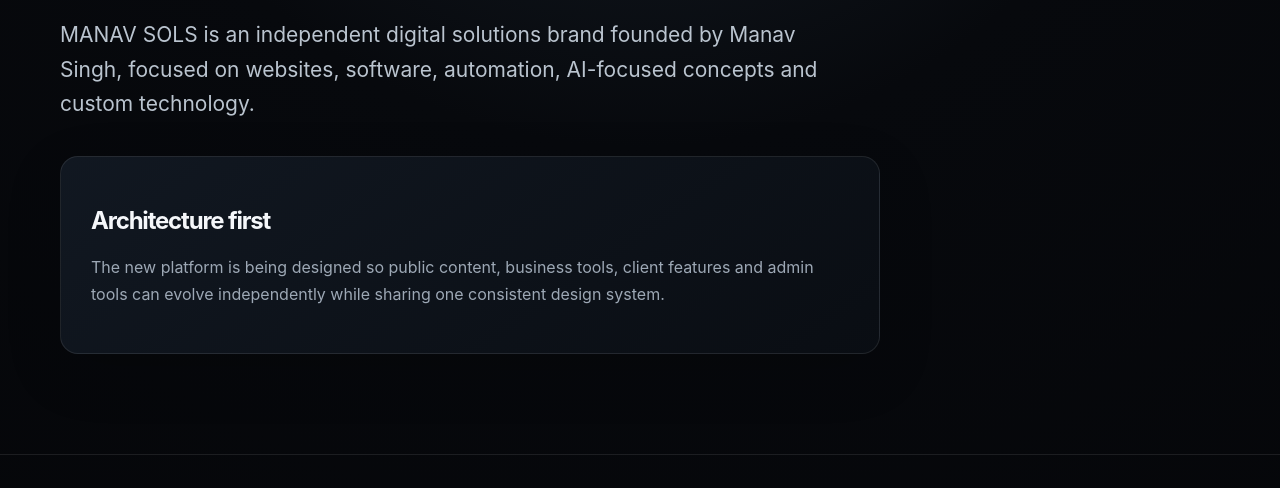
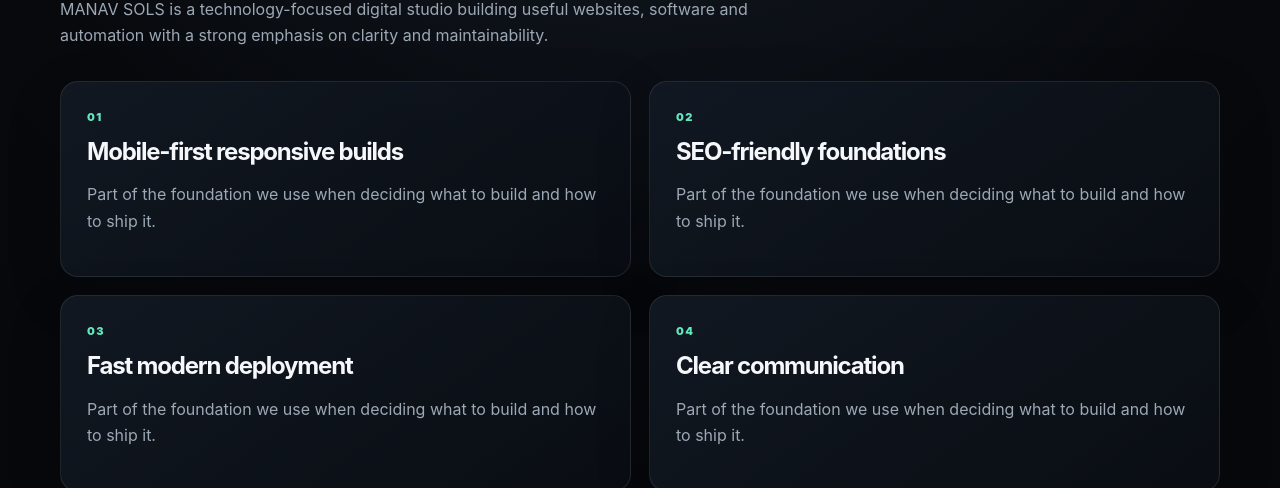
Before and after one commit to Manav9910ms/manavsols, an Astro site in the folder v2/: page /about in a window 1280 px wide. Shown: the part 304-792 px from the top of the page. Built offline with nearby package versions, Linux system fonts and the light colour scheme; Astro itself is replaced by a stand-in of ours.

Commit message:
Build V2 about page

```diff
--- a/v2/src/pages/about/index.astro
+++ b/v2/src/pages/about/index.astro
@@ -1,15 +1,18 @@
 ---
 import BaseLayout from "../../layouts/BaseLayout.astro";
 import SectionHeading from "../../components/SectionHeading.astro";
+import { site, trustPoints } from "../../data/site";
 ---
-
-<BaseLayout title="About | MANAV SOLS" description="Learn about MANAV SOLS and its technology services platform.">
-  <section class="section container detail-page">
-    <SectionHeading eyebrow="About MANAV SOLS" title="A technology brand built around useful digital products" />
-    <p class="lead">MANAV SOLS is an independent digital solutions brand founded by Manav Singh, focused on websites, software, automation, AI-focused concepts and custom technology.</p>
+<BaseLayout title="About" description="Learn about MANAV SOLS and the principles behind its digital work.">
+  <section class="detail-page container">
+    <SectionHeading eyebrow="About MANAV SOLS" title="Small enough to stay focused. Structured enough to grow." description="MANAV SOLS is a technology-focused digital studio building useful websites, software and automation with a strong emphasis on clarity and maintainability." />
+    <div class="card-grid">
+      {trustPoints.map((point, index) => <article class="card"><p class="card-index">0{index + 1}</p><h2>{point}</h2><p>Part of the foundation we use when deciding what to build and how to ship it.</p></article>)}
+    </div>
     <div class="detail-panel">
-      <h2>Architecture first</h2>
-      <p>The new platform is being designed so public content, business tools, client features and admin tools can evolve independently while sharing one consistent design system.</p>
+      <h2>Work with us</h2>
+      <p>Projects can start from a business requirement, an existing website that needs improvement, or a completely new product idea.</p>
+      <div class="actions"><a class="button primary" href="/contact/">Start a conversation</a><a class="button secondary" href={`mailto:${site.email}`}>Email directly</a></div>
     </div>
   </section>
 </BaseLayout>
```
